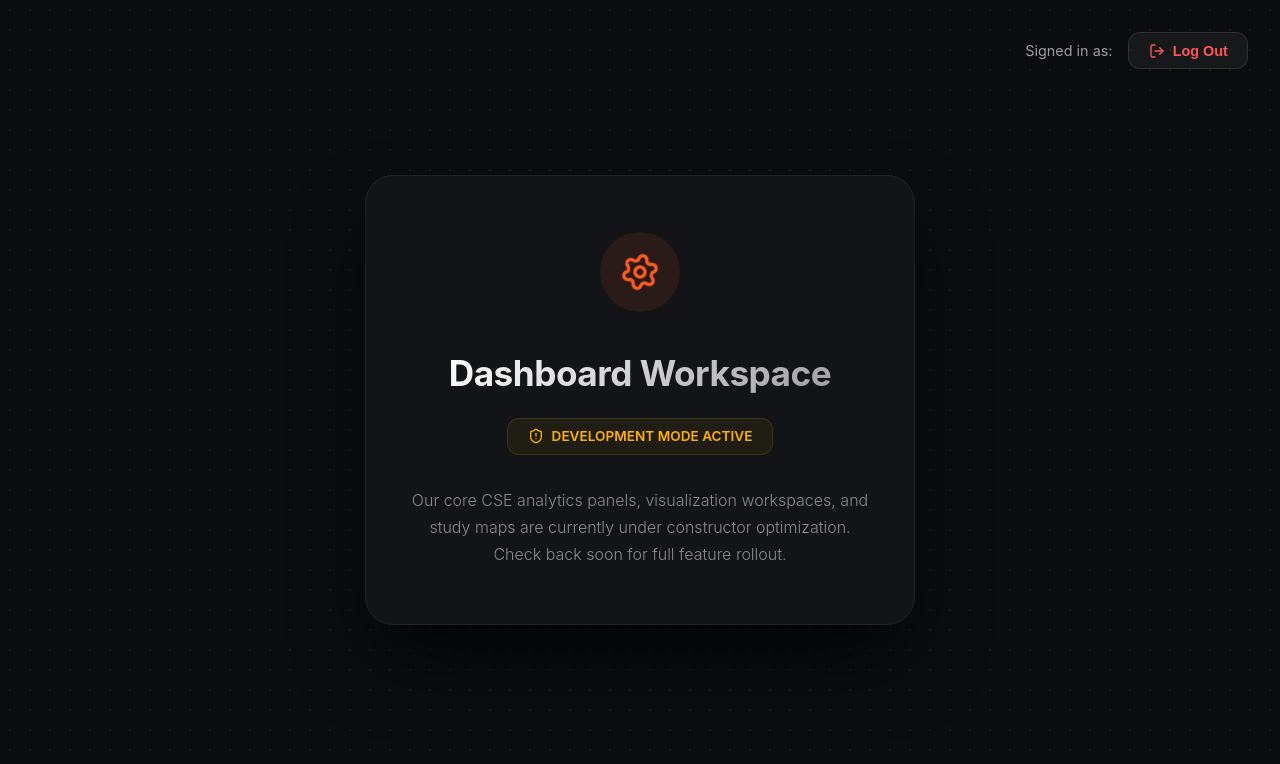
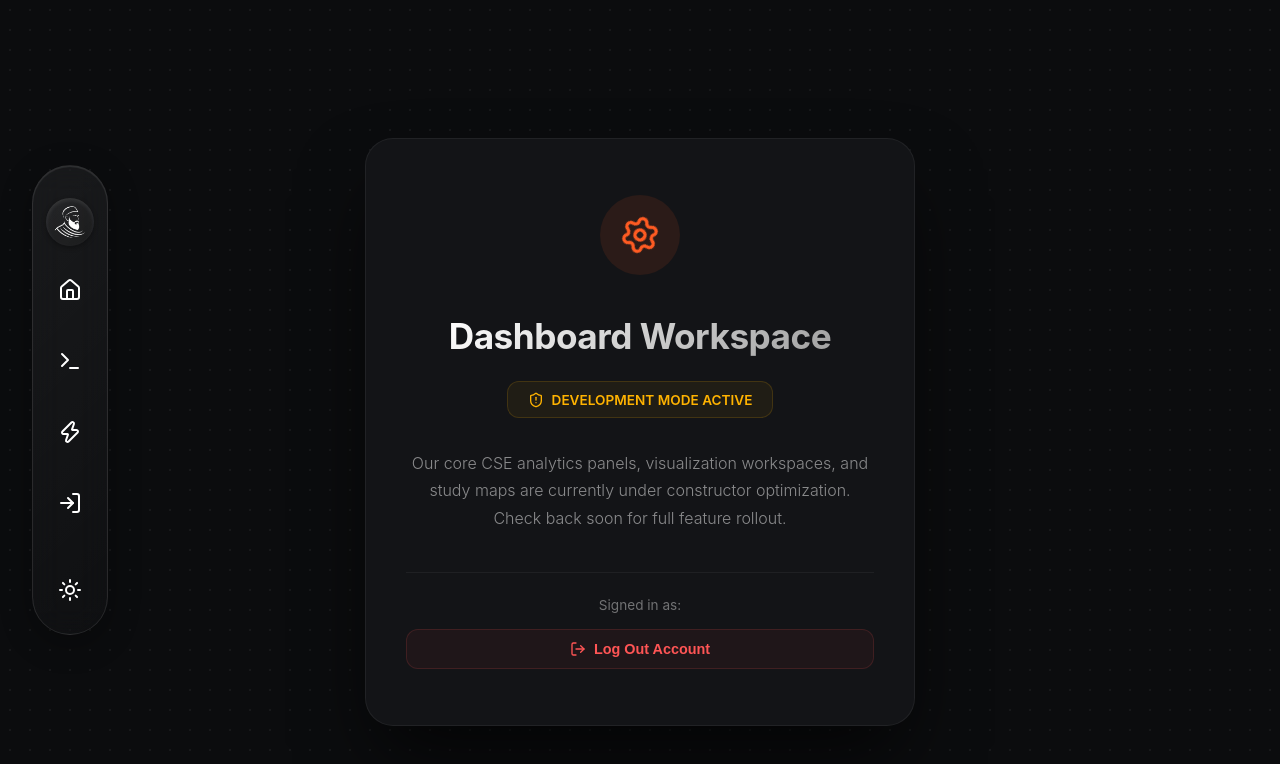
Before and after one commit to mongooseintown/TrashofCSE-Project, a React (Vite) app in the folder frontend/: page /dashboard in a window 1280 px wide. Shown: the top 764 px of the page. Built offline with nearby package versions, Linux system fonts and the light colour scheme; sample sign-in values are in the browser's storage.

Commit message:
Enable global navbar on Dashboard and position logout details inside the central card

```diff
--- a/frontend/src/App.jsx
+++ b/frontend/src/App.jsx
@@ -33,8 +33,8 @@ import { ReactLenis } from 'lenis/react';
 
 function AppContent() {
   const location = useLocation();
-  // Hide global floating navbar on Home, Login, Register, and Dashboard pages
-  const showNavbar = !['/', '/login', '/register', '/dashboard'].includes(location.pathname);
+  // Hide global floating navbar on Home, Login, and Register pages
+  const showNavbar = !['/', '/login', '/register'].includes(location.pathname);
 
   return (
     <div className="App">
--- a/frontend/src/pages/Dashboard.jsx
+++ b/frontend/src/pages/Dashboard.jsx
@@ -36,53 +36,9 @@ const Dashboard = () => {
       backgroundSize: '20px 20px',
       color: '#ffffff',
       fontFamily: "'Outfit', 'Inter', sans-serif",
-      padding: '2rem',
+      padding: '8rem 2rem 4rem 2rem',
       position: 'relative'
     }}>
-      {/* Top Header Actions */}
-      <div style={{
-        position: 'absolute',
-        top: '2rem',
-        right: '2rem',
-        display: 'flex',
-        alignItems: 'center',
-        gap: '1rem'
-      }}>
-        {user && (
-          <span style={{ color: 'rgba(255, 255, 255, 0.6)', fontSize: '0.9rem' }}>
-            Signed in as: <strong style={{ color: '#ffffff' }}>{user.fullName}</strong>
-          </span>
-        )}
-        <button
-          onClick={handleLogout}
-          style={{
-            display: 'flex',
-            alignItems: 'center',
-            gap: '0.5rem',
-            background: 'rgba(255, 255, 255, 0.05)',
-            border: '1px solid rgba(255, 255, 255, 0.1)',
-            borderRadius: '12px',
-            color: '#ff5555',
-            padding: '0.6rem 1.2rem',
-            fontSize: '0.9rem',
-            fontWeight: 600,
-            cursor: 'pointer',
-            transition: 'all 0.3s ease'
-          }}
-          onMouseEnter={(e) => {
-            e.currentTarget.style.background = 'rgba(255, 85, 85, 0.1)';
-            e.currentTarget.style.borderColor = 'rgba(255, 85, 85, 0.3)';
-          }}
-          onMouseLeave={(e) => {
-            e.currentTarget.style.background = 'rgba(255, 255, 255, 0.05)';
-            e.currentTarget.style.borderColor = 'rgba(255, 255, 255, 0.1)';
-          }}
-        >
-          <LogOut size={16} />
-          Log Out
-        </button>
-      </div>
-
       {/* Main Center Message Box */}
       <div style={{
         maxWidth: '550px',
@@ -95,7 +51,8 @@ const Dashboard = () => {
         display: 'flex',
         flexDirection: 'column',
         alignItems: 'center',
-        gap: '1.5rem'
+        gap: '1.5rem',
+        zIndex: 1
       }}>
         {/* Visual Animated Gear Icon Container */}
         <div style={{
@@ -162,6 +119,55 @@ const Dashboard = () => {
         }}>
           Our core CSE analytics panels, visualization workspaces, and study maps are currently under constructor optimization. Check back soon for full feature rollout.
         </p>
+
+        {/* User Card Actions & Logout Info (Inside Card) */}
+        <div style={{
+          width: '100%',
+          borderTop: '1px solid rgba(255, 255, 255, 0.05)',
+          paddingTop: '1.5rem',
+          marginTop: '1rem',
+          display: 'flex',
+          flexDirection: 'column',
+          alignItems: 'center',
+          gap: '1rem'
+        }}>
+          {user && (
+            <span style={{ color: 'rgba(255, 255, 255, 0.4)', fontSize: '0.85rem' }}>
+              Signed in as: <strong style={{ color: '#ffffff', fontWeight: 600 }}>{user.fullName}</strong>
+            </span>
+          )}
+
+          <button
+            onClick={handleLogout}
+            style={{
+              display: 'flex',
+              alignItems: 'center',
+              gap: '0.5rem',
+              background: 'rgba(255, 85, 85, 0.05)',
+              border: '1px solid rgba(255, 85, 85, 0.15)',
+              borderRadius: '12px',
+              color: '#ff5555',
+              padding: '0.7rem 1.4rem',
+              fontSize: '0.9rem',
+              fontWeight: 600,
+              cursor: 'pointer',
+              transition: 'all 0.3s ease',
+              width: '100%',
+              justifyContent: 'center'
+            }}
+            onMouseEnter={(e) => {
+              e.currentTarget.style.background = 'rgba(255, 85, 85, 0.15)';
+              e.currentTarget.style.borderColor = 'rgba(255, 85, 85, 0.3)';
+            }}
+            onMouseLeave={(e) => {
+              e.currentTarget.style.background = 'rgba(255, 85, 85, 0.05)';
+              e.currentTarget.style.borderColor = 'rgba(255, 85, 85, 0.15)';
+            }}
+          >
+            <LogOut size={16} />
+            Log Out Account
+          </button>
+        </div>
       </div>
     </div>
   );
```
